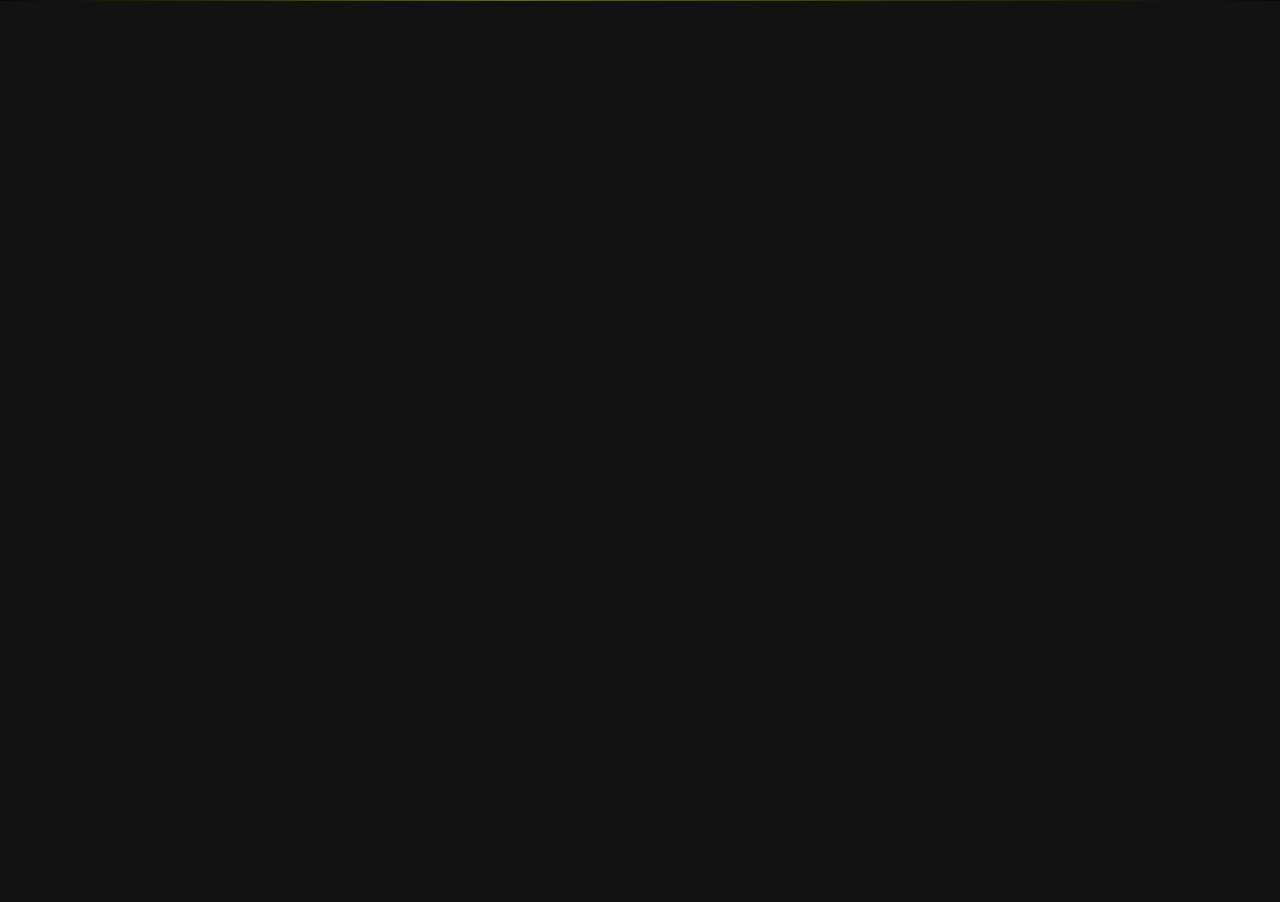
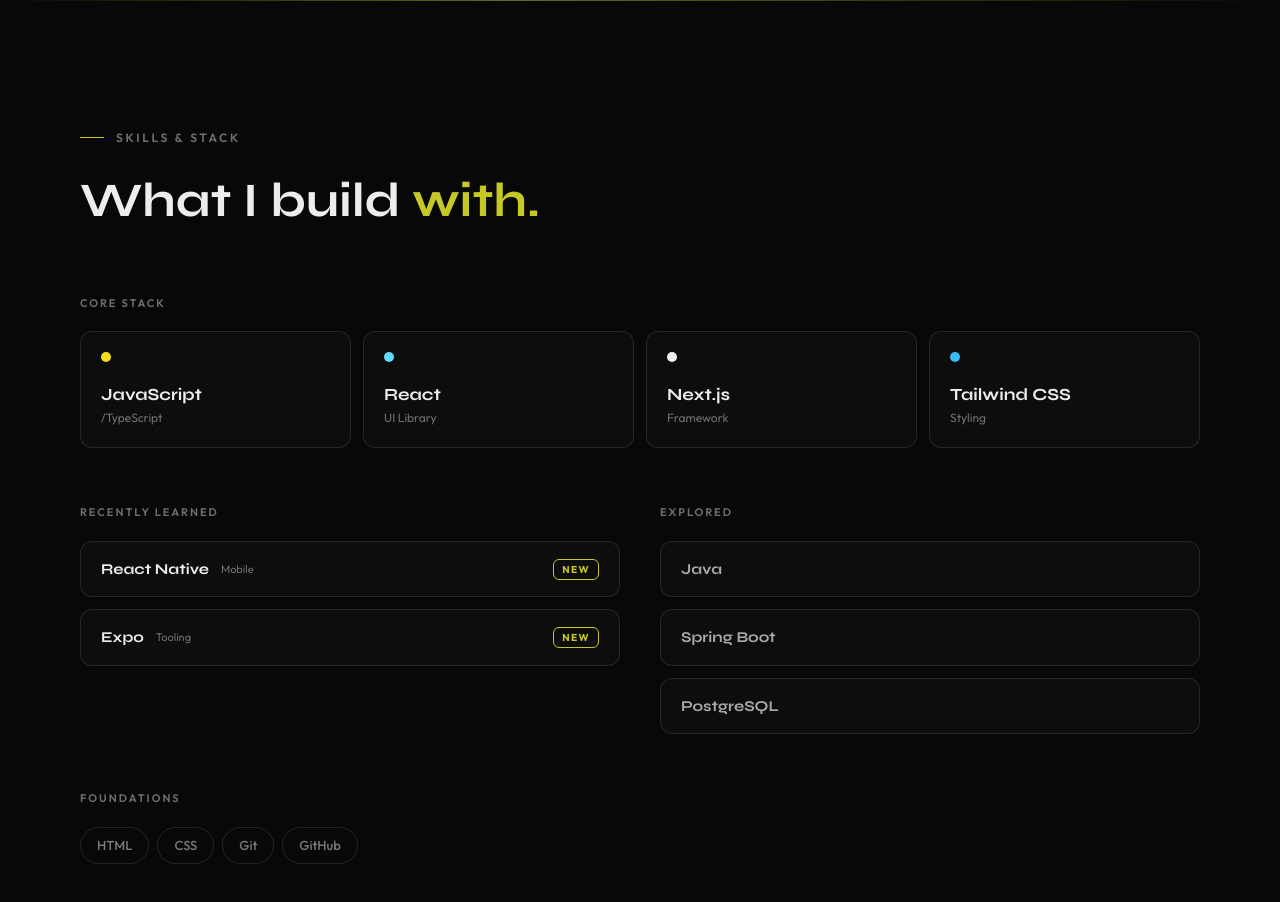
Before and after one commit to RyanIaro/Portfolio, a Next.js app: page / in a window 1280 px wide. Shown: the part 1620-2522 px from the top of the page. Before the commit the page ends 1621 px from the top, so only its background shows below. Built offline with nearby package versions, Linux system fonts and the light colour scheme.

Commit message:
feat: skills section

```diff
--- a/app/page.tsx
+++ b/app/page.tsx
@@ -1,12 +1,13 @@
-import Image from "next/image";
 import Hero from "./sections/hero";
 import About from "./sections/about";
+import Skills from "./sections/skills";
 
 export default function Home() {
   return (
     <div>
       <Hero />
       <About />
+      <Skills />
     </div>
   );
 }
--- /dev/null
+++ b/app/sections/skills.tsx
@@ -0,0 +1,217 @@
+"use client";
+
+import { useRef } from "react";
+import { motion, useInView } from "motion/react";
+
+const core = [
+  { name: "JavaScript", sub: "/TypeScript", color: "#F7DF1E", textColor: "#000" },
+  { name: "React", sub: "UI Library", color: "#61DAFB", textColor: "#000" },
+  { name: "Next.js", sub: "Framework", color: "var(--color-foreground)", textColor: "#080808" },
+  { name: "Tailwind CSS", sub: "Styling", color: "#38BDF8", textColor: "#000" },
+];
+
+const recent = [
+  { name: "React Native", note: "Mobile" },
+  { name: "Expo", note: "Tooling" },
+];
+
+const explored = [
+  { name: "Java" },
+  { name: "Spring Boot" },
+  { name: "PostgreSQL" },
+];
+
+const foundations = ["HTML", "CSS", "Git", "GitHub"];
+
+const ease = [0.22, 1, 0.36, 1] as const;
+
+export default function Skills() {
+  const ref = useRef(null);
+  const inView = useInView(ref, { once: true, margin: "-80px" });
+
+  return (
+    <section
+      id="skills"
+      ref={ref}
+      className="relative bg-background py-32 overflow-hidden font-outfit"
+    >
+
+      <div className="max-w-7xl mx-auto px-6 md:px-12 lg:px-20">
+
+        {/* Section label */}
+        <motion.p
+          initial={{ opacity: 0, y: 16 }}
+          animate={inView ? { opacity: 1, y: 0 } : {}}
+          transition={{ duration: 0.5, delay: 0.05 }}
+          className="text-[12px] font-semibold tracking-[0.22em] uppercase text-muted mb-6 flex items-center gap-3"
+        >
+          <span className="inline-block w-6 h-px bg-accent" />
+          Skills & stack
+        </motion.p>
+
+        <motion.h2
+          initial={{ opacity: 0, y: 24 }}
+          animate={inView ? { opacity: 1, y: 0 } : {}}
+          transition={{ duration: 0.6, delay: 0.1, ease }}
+          className="font-syne font-bold text-[clamp(2rem,4vw,3rem)] text-foreground leading-tight mb-16"
+        >
+          What I build{" "}
+          <span className="text-accent">with.</span>
+        </motion.h2>
+
+        {/* ── CORE STACK ── */}
+        <div className="mb-14">
+          <motion.p
+            initial={{ opacity: 0 }}
+            animate={inView ? { opacity: 1 } : {}}
+            transition={{ duration: 0.4, delay: 0.2 }}
+            className="text-[11px] font-semibold tracking-[0.18em] uppercase text-muted mb-5"
+          >
+            Core stack
+          </motion.p>
+
+          <div className="grid grid-cols-2 md:grid-cols-4 gap-3">
+            {core.map((tech, i) => (
+              <motion.div
+                key={tech.name}
+                initial={{ opacity: 0, y: 24 }}
+                animate={inView ? { opacity: 1, y: 0 } : {}}
+                transition={{ duration: 0.5, delay: 0.25 + i * 0.08, ease }}
+                className="group relative p-5 border border-muted/25 bg-muted/5 rounded-xl cursor-default overflow-hidden"
+              >
+                {/* Color dot */}
+                <span
+                  className="inline-block w-2.5 h-2.5 rounded-full mb-4"
+                  style={{ background: tech.color }}
+                />
+                <p className="font-syne font-bold text-[17px] text-foreground leading-tight mb-1">
+                  {tech.name}
+                </p>
+                <p className="text-[12px] text-muted">
+                  {tech.sub}
+                </p>
+
+                {/* Hover color wash */}
+                <div
+                  className="pointer-events-none absolute inset-0 opacity-0 group-hover:opacity-100 transition-opacity duration-300 rounded-xl"
+                  style={{ background: `linear-gradient(135deg, color-mix(in srgb, ${tech.color} 10%, transparent) 0%, transparent 70%)` }}
+                />
+              </motion.div>
+            ))}
+          </div>
+        </div>
+
+        {/* ── RECENTLY LEARNED + EXPLORED side by side ── */}
+        <div className="grid grid-cols-1 md:grid-cols-2 gap-10 mb-14">
+
+          {/* Recently learned */}
+          <div>
+            <motion.p
+              initial={{ opacity: 0 }}
+              animate={inView ? { opacity: 1 } : {}}
+              transition={{ duration: 0.4, delay: 0.35 }}
+              className="text-[11px] font-semibold tracking-[0.18em] uppercase text-muted mb-5"
+            >
+              Recently learned
+            </motion.p>
+
+            <div className="flex flex-col gap-3">
+              {recent.map((tech, i) => (
+                <motion.div
+                  key={tech.name}
+                  initial={{ opacity: 0, x: -16 }}
+                  animate={inView ? { opacity: 1, x: 0 } : {}}
+                  transition={{ duration: 0.45, delay: 0.4 + i * 0.08, ease }}
+                  className="flex items-center justify-between px-5 py-4 border border-muted/25 bg-muted/5 rounded-xl"
+                >
+                  <div className="flex items-center gap-3">
+                    <p className="font-syne font-bold text-[15px] text-foreground">
+                      {tech.name}
+                    </p>
+                    <span className="text-[11px] text-muted">
+                      {tech.note}
+                    </span>
+                  </div>
+                  {/* NEW badge */}
+                  <span
+                    className="text-[10px] font-bold tracking-[0.14em] px-2 py-0.5 border dark:border-accent/25 light:border-accent rounded-md text-accent dark:bg-accent/12 light:bg-accent/24"
+                  >
+                    NEW
+                  </span>
+                </motion.div>
+              ))}
+            </div>
+          </div>
+
+          {/* Explored / rarely used */}
+          <div>
+            <motion.p
+              initial={{ opacity: 0 }}
+              animate={inView ? { opacity: 1 } : {}}
+              transition={{ duration: 0.4, delay: 0.38 }}
+              className="text-[11px] font-semibold tracking-[0.18em] uppercase text-muted mb-5"
+            >
+              Explored
+            </motion.p>
+
+            <div className="flex flex-col gap-3">
+              {explored.map((tech, i) => (
+                <motion.div
+                  key={tech.name}
+                  initial={{ opacity: 0, x: 16 }}
+                  animate={inView ? { opacity: 1, x: 0 } : {}}
+                  transition={{ duration: 0.45, delay: 0.43 + i * 0.08, ease }}
+                  className="flex items-center px-5 py-4 rounded-xl border border-muted/25 bg-muted/5"
+                >
+                  <p
+                    className="font-syne font-bold text-[15px] text-foreground/70"
+                  >
+                    {tech.name}
+                  </p>
+                </motion.div>
+              ))}
+            </div>
+          </div>
+        </div>
+
+        {/* ── FOUNDATIONS ── */}
+        <div>
+          <motion.p
+            initial={{ opacity: 0 }}
+            animate={inView ? { opacity: 1 } : {}}
+            transition={{ duration: 0.4, delay: 0.55 }}
+            className="text-[11px] font-semibold tracking-[0.18em] uppercase text-muted mb-5"
+          >
+            Foundations
+          </motion.p>
+
+          <motion.div
+            initial={{ opacity: 0, y: 12 }}
+            animate={inView ? { opacity: 1, y: 0 } : {}}
+            transition={{ duration: 0.45, delay: 0.6, ease }}
+            className="flex flex-wrap gap-2"
+          >
+            {foundations.map((name) => (
+              <span
+                key={name}
+                className="px-4 py-2 rounded-full text-[13px] font-medium"
+                style={{
+                  border: "1px solid color-mix(in srgb, var(--color-foreground) 12%, transparent)",
+                  color: "color-mix(in srgb, var(--color-foreground) 50%, transparent)",
+                }}
+              >
+                {name}
+              </span>
+            ))}
+          </motion.div>
+        </div>
+      </div>
+
+      {/* Bottom line */}
+      <div
+        className="pointer-events-none absolute bottom-0 left-0 w-full h-px opacity-50"
+        style={{ background: "linear-gradient(90deg, transparent, var(--color-accent) 40%, transparent)" }}
+      />
+    </section>
+  );
+}
```
